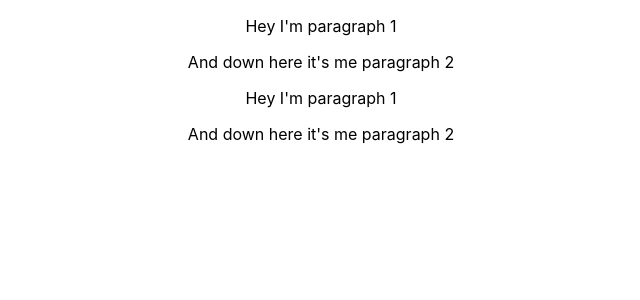
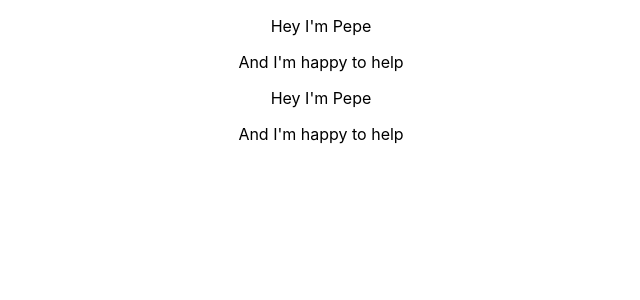
Before and after one commit to FranBisquerra/react-the-complete-guide, a React (Create React App) app in the folder first-assigment/: page / in a window 1280 px wide. Shown: the top 300 px of the page, without its empty margins (319-959 px from the left). Built offline with nearby package versions, Linux system fonts and the light colour scheme.

Commit message:
Add username to state and pass it to UserOutput component

```diff
--- a/first-assigment/src/App.js
+++ b/first-assigment/src/App.js
@@ -1,14 +1,22 @@
-import React from 'react';
+import React, {Component} from 'react';
 import UserOutput from './UserOutput/UserOutput'
 import './App.css';
 
-function App() {
-  return (
-    <div className="App">
-      <UserOutput username="Fran"></UserOutput>
-      <UserOutput username="Pepe"></UserOutput>
+class App extends Component {
+
+  state = {
+    username: 'Pepe'
+  }
+
+  render() {
+    return(
+      <div className="App">
+      <UserOutput username={this.state.username}></UserOutput>
+      <UserOutput username={this.state.username}></UserOutput>
     </div>
-  );
+    )
+  }
+
 }
 
 export default App;
--- a/first-assigment/src/UserOutput/UserOutput.js
+++ b/first-assigment/src/UserOutput/UserOutput.js
@@ -1,10 +1,10 @@
 import React from 'react';
 
-const UserOutput = () => {
+const UserOutput = (props) => {
   return (
     <div>
-      <p>Hey I'm paragraph 1</p>
-      <p>And down here it's me paragraph 2</p>
+      <p>Hey I'm {props.username}</p>
+      <p>And I'm happy to help</p>
     </div>
   );
 }
```
